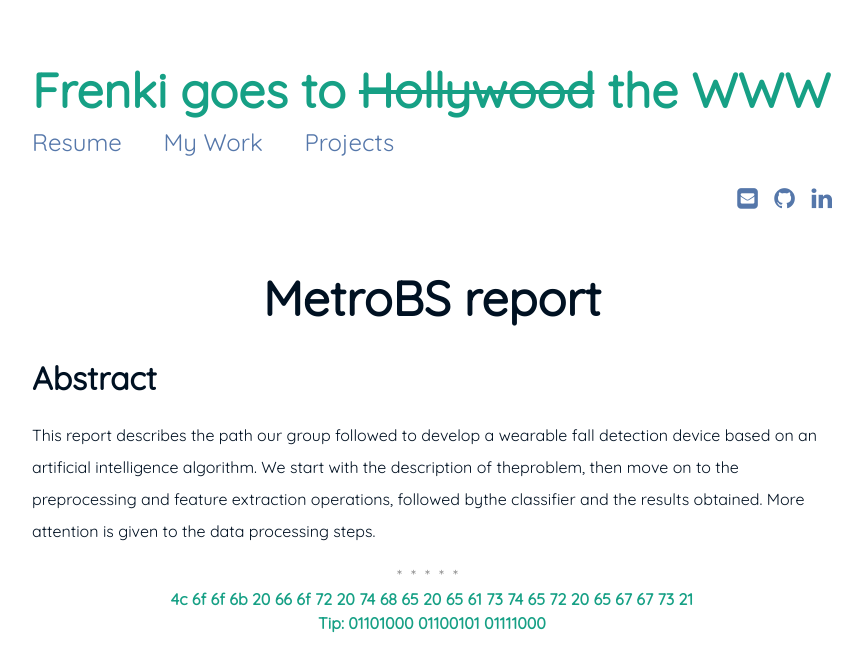
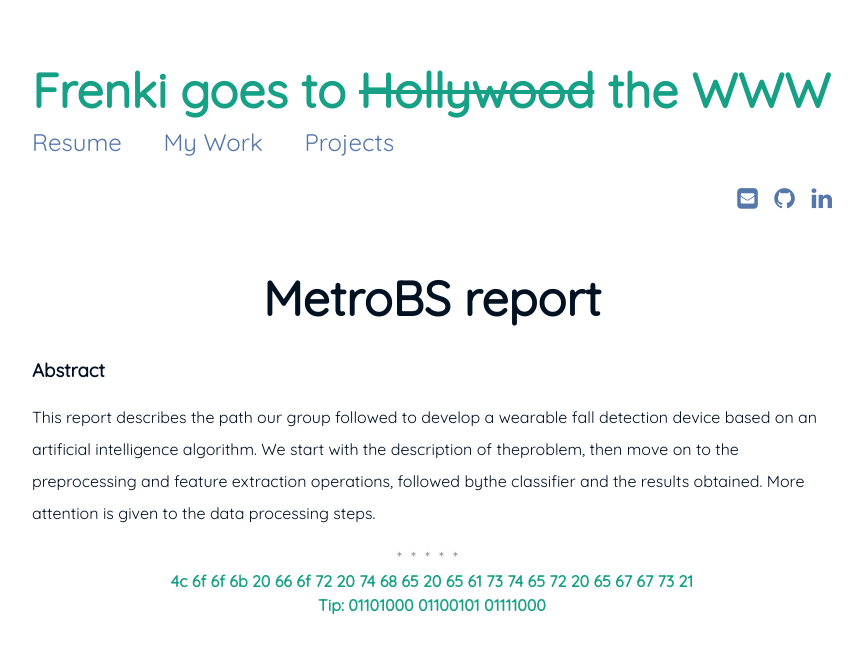
Before and after one commit to FreShq99/frenkishqepa.com, a Jekyll site: the page built from _posts/2021-05-11-report.md, in a window 1280 px wide. Shown: the top 672 px of the page, without its empty margins (208-1071 px from the left). Built offline with Jekyll 4.4.1, drawn with Linux system fonts in a browser that asks for light colours.

Commit message:
Update 2021-05-11-report.md

```diff
--- a/_posts/2021-05-11-report.md
+++ b/_posts/2021-05-11-report.md
@@ -6,5 +6,5 @@ date:   2021-05-11 11:12:21 +0100
 categories: ["MetroBS"]
 ---
 
-<p style="text-align: center;"><h1>Abstract</h1> </p>
+<p style="text-align: center;"><h3>Abstract</h3> </p>
 This  report  describes  the  path  our  group  followed  to  develop  a  wearable  fall  detection device based on an artificial intelligence algorithm.  We start with the description of theproblem, then move on to the preprocessing and feature extraction operations, followed bythe classifier and the results obtained.  More attention is given to the data processing steps.
```
